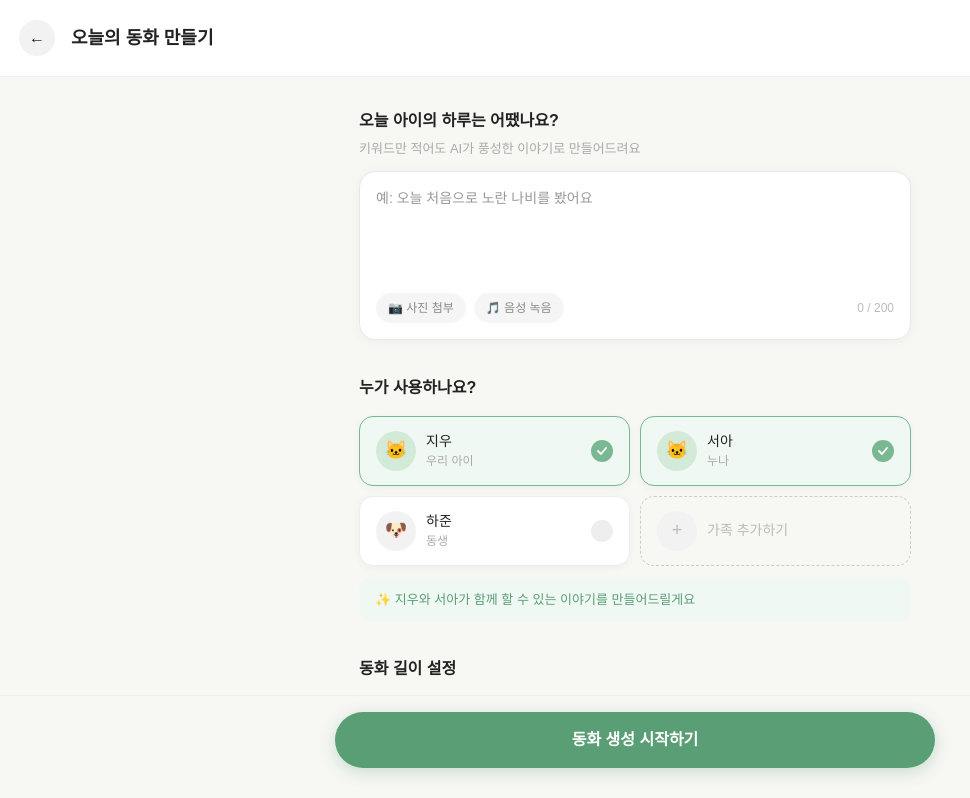
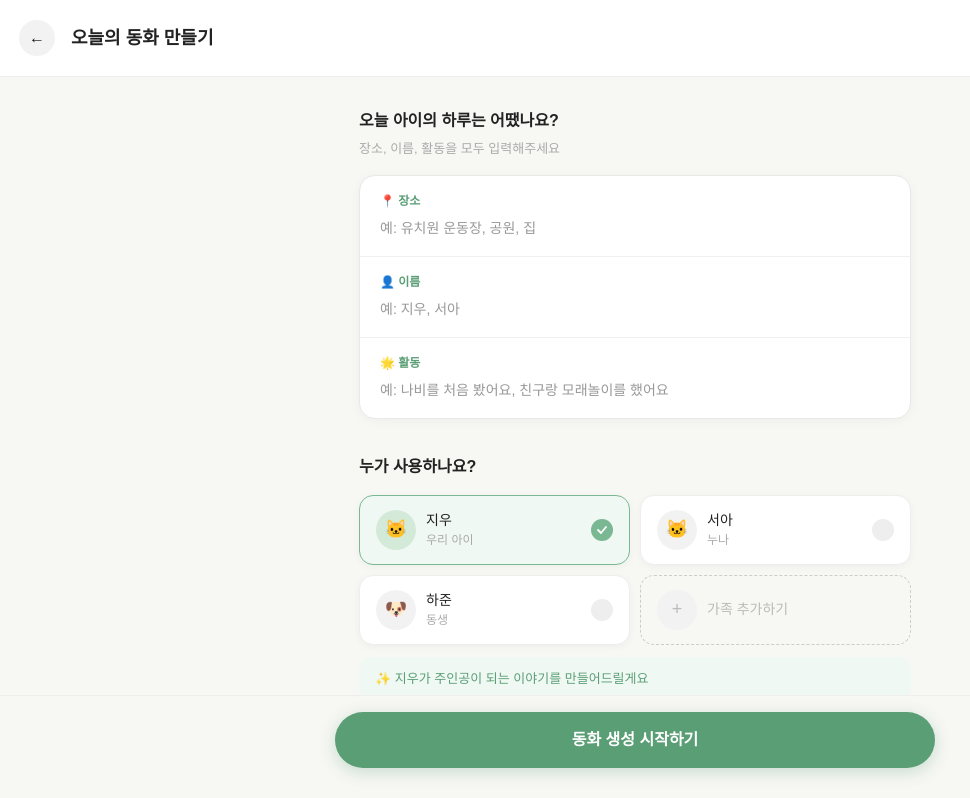
Before and after one commit to BabyLion-DreamLog/Babylion-DreamLog, a Next.js app in the folder frontend/: page /create in a window 1280 px wide. Shown: the top 798 px of the page, without its empty margins (5-975 px from the left). Built offline with nearby package versions, Linux system fonts and the light colour scheme.

Commit message:
feat: 동화 만들기 페이지 입력 필드 디자인 개선 및 유효성 검사 추가

```diff
--- a/frontend/package.json
+++ b/frontend/package.json
@@ -11,7 +11,8 @@
   "dependencies": {
     "next": "16.2.6",
     "react": "19.2.4",
-    "react-dom": "19.2.4"
+    "react-dom": "19.2.4",
+    "zustand": "^5.0.13"
   },
   "devDependencies": {
     "@tailwindcss/postcss": "^4",
--- a/frontend/src/app/create/page.tsx
+++ b/frontend/src/app/create/page.tsx
@@ -1,19 +1,26 @@
 "use client";
 
+import { useRouter } from "next/navigation";
 import { useState } from "react";
-import { useRouter } from "next/navigation";
+import { useStoryStore } from "@/store/storyStore";
 
 export default function CreateStory() {
   const router = useRouter();
-  const [text, setText] = useState("");
-  const [selectedKids, setSelectedKids] = useState<number[]>([0, 1]);
+  const { place, name, activity, setInput } = useStoryStore();
+  const [selectedKids, setSelectedKids] = useState<number[]>([0]);
   const [duration, setDuration] = useState(8);
   const [selectedVoice, setSelectedVoice] = useState(0);
+  const [errors, setErrors] = useState({ place: false, name: false, activity: false });
 
   const kids = [
     { name: "지우", role: "우리 아이", emoji: "🐱" },
     { name: "서아", role: "누나", emoji: "🐱" },
     { name: "하준", role: "동생", emoji: "🐶" },
+  ];
+
+  const voices = [
+    { label: "엄마 목소리", sub: "2024.3 등록", icon: "🎙️" },
+    { label: "기본 목소리", sub: "따뜻한 여성", icon: "🎤" },
   ];
 
   const toggleKid = (i: number) => {
@@ -22,10 +29,27 @@ export default function CreateStory() {
     );
   };
 
-  const voices = [
-    { label: "엄마 목소리", sub: "2024.3 등록", icon: "🎙️" },
-    { label: "기본 목소리", sub: "따뜻한 여성", icon: "🎤" },
-  ];
+  const handleSubmit = () => {
+    const newErrors = {
+      place: !place.trim(),
+      name: !name.trim(),
+      activity: !activity.trim(),
+    };
+    setErrors(newErrors);
+    if (Object.values(newErrors).some(Boolean)) return;
+    router.push("/generate");
+  };
+
+  const inputStyle = {
+    width: "100%",
+    border: "none",
+    outline: "none",
+    fontSize: "14px",
+    color: "#333",
+    backgroundColor: "transparent",
+    fontFamily: "sans-serif",
+    boxSizing: "border-box" as const,
+  };
 
   return (
     <div style={{ backgroundColor: "#f7f7f4", minHeight: "100vh", fontFamily: "sans-serif" }}>
@@ -62,48 +86,75 @@ export default function CreateStory() {
           <h2 style={{ fontSize: "16px", fontWeight: "600", color: "#222", marginBottom: "6px" }}>
             오늘 아이의 하루는 어땠나요?
           </h2>
-          <p style={{ fontSize: "13px", color: "#aaa", marginBottom: "12px" }}>
-            키워드만 적어도 AI가 풍성한 이야기로 만들어드려요
+          <p style={{ fontSize: "13px", color: "#aaa", marginBottom: "16px" }}>
+            장소, 이름, 활동을 모두 입력해주세요
           </p>
+
           <div style={{
             backgroundColor: "#fff",
             borderRadius: "16px",
-            border: "1.5px solid #e8e8e8",
-            padding: "16px",
+            border: errors.place || errors.name || errors.activity ? "1.5px solid #e07a5f" : "1.5px solid #e8e8e8",
             boxShadow: "0 2px 12px rgba(0,0,0,0.04)",
+            overflow: "hidden",
           }}>
-            <textarea
-              value={text}
-              onChange={(e) => setText(e.target.value)}
-              maxLength={200}
-              placeholder="예: 오늘 처음으로 노란 나비를 봤어요"
-              style={{
-                width: "100%",
-                minHeight: "90px",
-                border: "none",
-                outline: "none",
-                fontSize: "14px",
-                color: "#333",
-                resize: "none",
-                fontFamily: "sans-serif",
-                backgroundColor: "transparent",
-                boxSizing: "border-box",
+
+            {/* 장소 */}
+            <div style={{ padding: "16px 20px", borderBottom: "1px solid #f0f0f0" }}>
+              <label style={{ fontSize: "12px", fontWeight: "600", color: "#5a9e75", display: "block", marginBottom: "6px" }}>
+                📍 장소
+              </label>
+              <input
+                value={place}
+                onChange={(e) => {
+                  setInput("place", e.target.value);
+                  setErrors((prev) => ({ ...prev, place: false }));
                 }}
+                placeholder="예: 유치원 운동장, 공원, 집"
+                style={inputStyle}
               />
-            <div style={{ display: "flex", justifyContent: "space-between", alignItems: "center", marginTop: "8px" }}>
-              <div style={{ display: "flex", gap: "8px" }}>
-                {["📷 사진 첨부", "🎵 음성 녹음"].map((btn) => (
-                  <button key={btn} style={{
-                    fontSize: "12px", color: "#888",
-                    backgroundColor: "#f5f5f5", border: "none",
-                    borderRadius: "20px", padding: "6px 12px", cursor: "pointer",
-                  }}>
-                    {btn}
-                  </button>
-                ))}
+              {errors.place && (
+                <p style={{ fontSize: "12px", color: "#e07a5f", marginTop: "4px" }}>장소를 입력해주세요</p>
+              )}
             </div>
-              <span style={{ fontSize: "12px", color: "#bbb" }}>{text.length} / 200</span>
+
+            {/* 이름 */}
+            <div style={{ padding: "16px 20px", borderBottom: "1px solid #f0f0f0" }}>
+              <label style={{ fontSize: "12px", fontWeight: "600", color: "#5a9e75", display: "block", marginBottom: "6px" }}>
+                👤 이름
+              </label>
+              <input
+                value={name}
+                onChange={(e) => {
+                  setInput("name", e.target.value);
+                  setErrors((prev) => ({ ...prev, name: false }));
+                }}
+                placeholder="예: 지우, 서아"
+                style={inputStyle}
+              />
+              {errors.name && (
+                <p style={{ fontSize: "12px", color: "#e07a5f", marginTop: "4px" }}>이름을 입력해주세요</p>
+              )}
             </div>
+
+            {/* 활동 */}
+            <div style={{ padding: "16px 20px" }}>
+              <label style={{ fontSize: "12px", fontWeight: "600", color: "#5a9e75", display: "block", marginBottom: "6px" }}>
+                🌟 활동
+              </label>
+              <input
+                value={activity}
+                onChange={(e) => {
+                  setInput("activity", e.target.value);
+                  setErrors((prev) => ({ ...prev, activity: false }));
+                }}
+                placeholder="예: 나비를 처음 봤어요, 친구랑 모래놀이를 했어요"
+                style={inputStyle}
+              />
+              {errors.activity && (
+                <p style={{ fontSize: "12px", color: "#e07a5f", marginTop: "4px" }}>활동을 입력해주세요</p>
+              )}
+            </div>
+
           </div>
         </section>
 
@@ -118,6 +169,7 @@ export default function CreateStory() {
                 key={kid.name}
                 onClick={() => toggleKid(i)}
                 style={{
+                  backgroundColor: selectedKids.includes(i) ? "#f0f8f3" : "#fff",
                   border: selectedKids.includes(i) ? "1.5px solid #7ab893" : "1.5px solid #eee",
                   borderRadius: "14px",
                   padding: "14px 16px",
@@ -126,7 +178,6 @@ export default function CreateStory() {
                   justifyContent: "space-between",
                   cursor: "pointer",
                   boxShadow: "0 2px 8px rgba(0,0,0,0.04)",
-                  backgroundColor: selectedKids.includes(i) ? "#f0f8f3" : "#fff",
                 }}>
                 <div style={{ display: "flex", alignItems: "center", gap: "10px" }}>
                   <div style={{
@@ -155,7 +206,6 @@ export default function CreateStory() {
               </div>
             ))}
 
-            {/* 가족 추가하기 */}
             <div style={{
               border: "1.5px dashed #ccc",
               borderRadius: "14px",
@@ -177,7 +227,21 @@ export default function CreateStory() {
             </div>
           </div>
 
-          {/* 함께 이야기 안내 */}
+          {/* 1명 선택 시 */}
+          {selectedKids.length === 1 && (
+            <div style={{
+              marginTop: "12px",
+              backgroundColor: "#f0f8f3",
+              borderRadius: "12px",
+              padding: "12px 16px",
+              fontSize: "13px",
+              color: "#5a9e75",
+            }}>
+              ✨ {kids[selectedKids[0]].name}가 주인공이 되는 이야기를 만들어드릴게요
+            </div>
+          )}
+
+          {/* 2명 이상 선택 시 */}
           {selectedKids.length >= 2 && (
             <div style={{
               marginTop: "12px",
@@ -197,12 +261,22 @@ export default function CreateStory() {
           <h2 style={{ fontSize: "16px", fontWeight: "600", color: "#222", marginBottom: "16px" }}>
             동화 길이 설정
           </h2>
-          <div style={{ display: "flex", alignItems: "center", gap: "20px" }}>
+          <div style={{
+            display: "inline-flex",
+            alignItems: "center",
+            gap: "20px",
+            backgroundColor: "#fff",
+            borderRadius: "50px",
+            padding: "10px 24px",
+            boxShadow: "0 2px 12px rgba(0,0,0,0.06)",
+            border: "1px solid #eee",
+          }}>
             <button
               onClick={() => setDuration((d) => Math.max(1, d - 1))}
               style={{
-                width: "36px", height: "36px", borderRadius: "50%",
+                width: "32px", height: "32px", borderRadius: "50%",
                 backgroundColor: "#f2f2f2", border: "none", fontSize: "18px", cursor: "pointer",
+                display: "flex", alignItems: "center", justifyContent: "center",
               }}>
               −
             </button>
@@ -212,8 +286,9 @@ export default function CreateStory() {
             <button
               onClick={() => setDuration((d) => Math.min(30, d + 1))}
               style={{
-                width: "36px", height: "36px", borderRadius: "50%",
+                width: "32px", height: "32px", borderRadius: "50%",
                 backgroundColor: "#f2f2f2", border: "none", fontSize: "18px", cursor: "pointer",
+                display: "flex", alignItems: "center", justifyContent: "center",
               }}>
               +
             </button>
@@ -261,15 +336,15 @@ export default function CreateStory() {
       {/* 하단 고정 버튼 */}
       <div style={{
         position: "fixed",
-        bottom: 0,
-        left: 0,
-        right: 0,
+        bottom: 0, left: 0, right: 0,
         padding: "16px 24px 32px",
         backgroundColor: "#f7f7f4",
         borderTop: "0.5px solid #eee",
       }}>
         <div style={{ maxWidth: "600px", margin: "0 auto" }}>
-          <button style={{
+          <button
+            onClick={handleSubmit}
+            style={{
               width: "100%",
               backgroundColor: "#5a9e75",
               color: "#fff",
--- /dev/null
+++ b/frontend/src/store/storyStore.ts
@@ -0,0 +1,17 @@
+import { create } from "zustand";
+
+interface StoryInput {
+  place: string;
+  name: string;
+  activity: string;
+  setInput: (field: "place" | "name" | "activity", value: string) => void;
+  reset: () => void;
+}
+
+export const useStoryStore = create<StoryInput>((set) => ({
+  place: "",
+  name: "",
+  activity: "",
+  setInput: (field, value) => set({ [field]: value }),
+  reset: () => set({ place: "", name: "", activity: "" }),
+}));
```
Also changed, not shown: 1 other file (tests, documents, lock files or other folders). Lines whose indentation alone changed are shown as unchanged.
